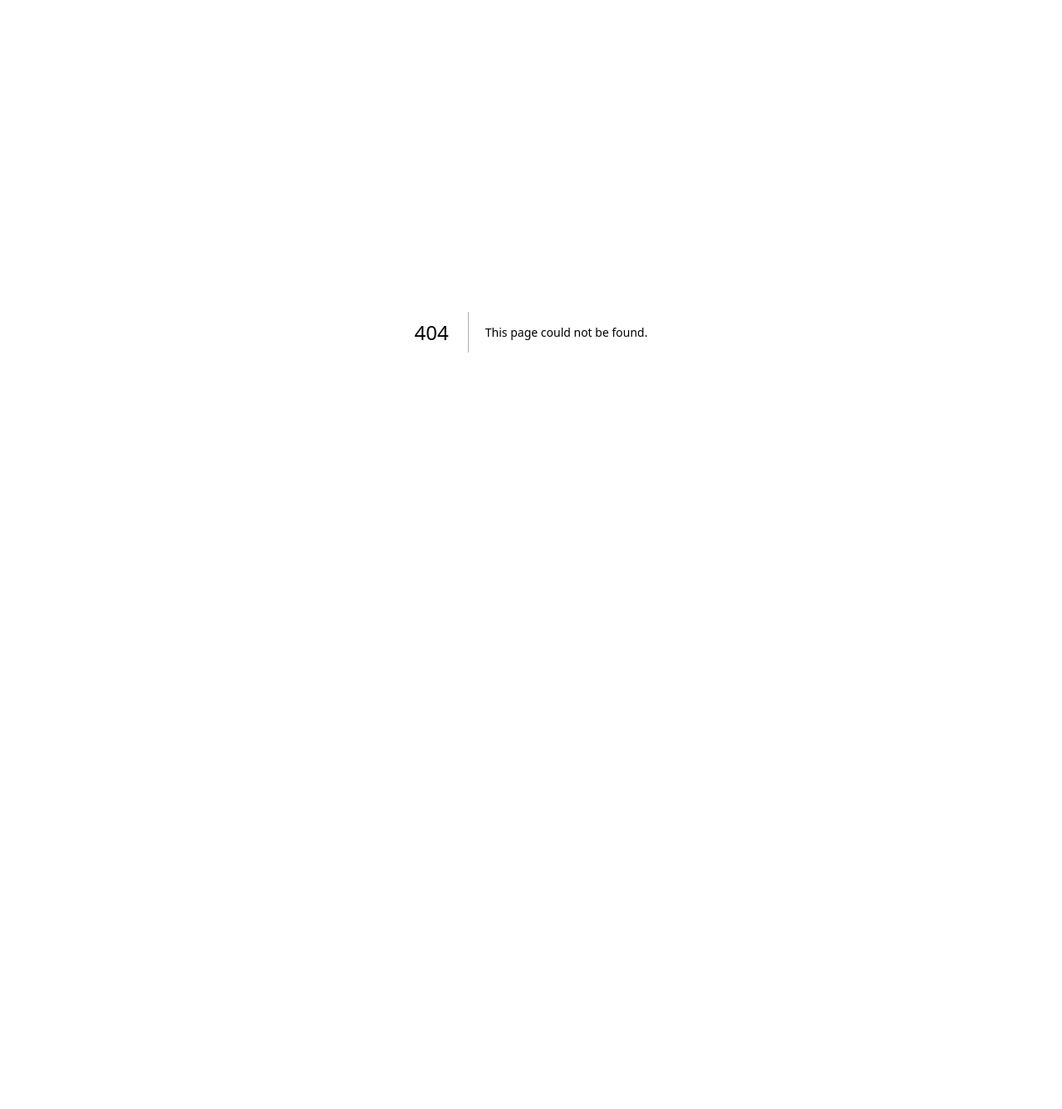
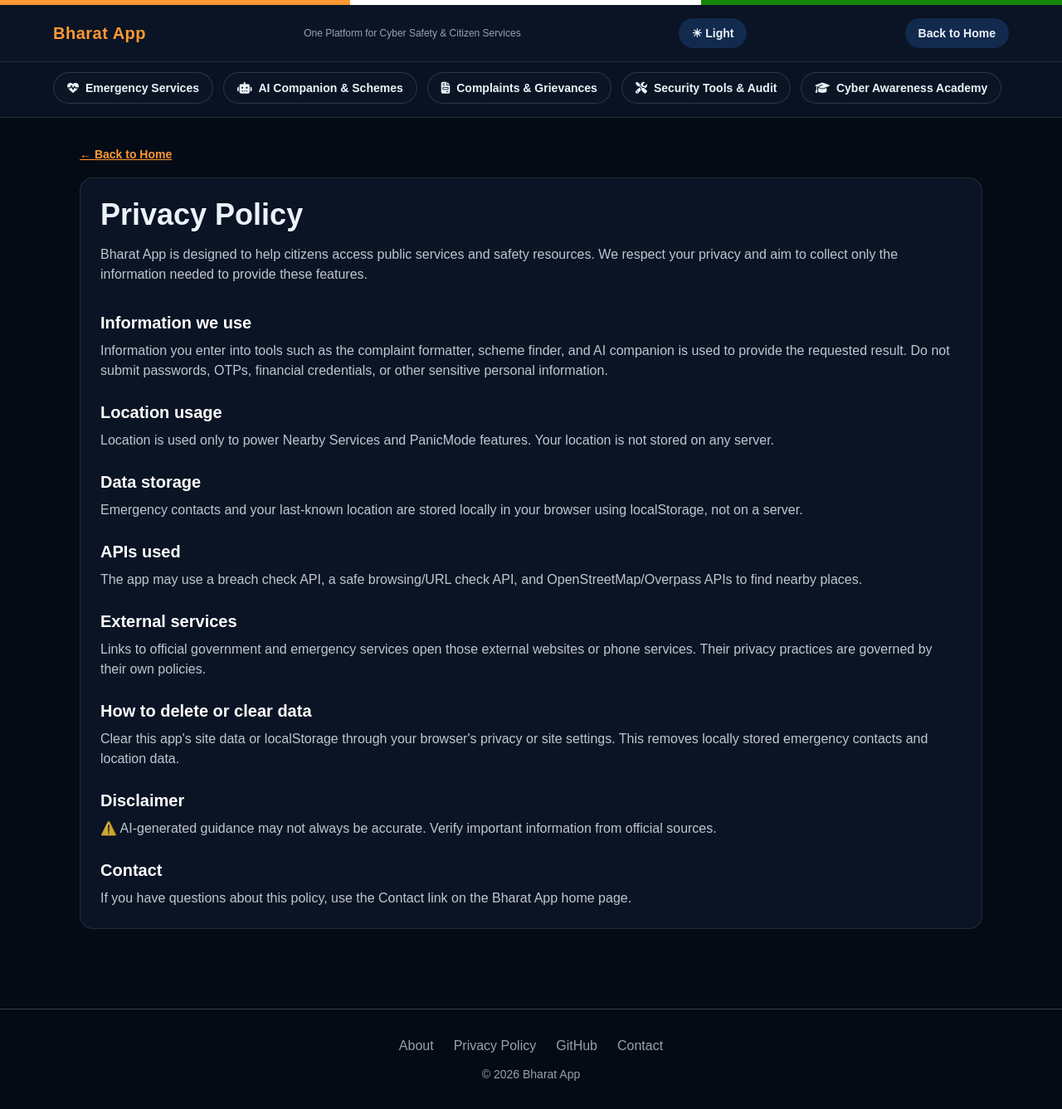
Before and after one commit to kunalkushwaha-tech/Smart-Bharat-App, a Next.js app in the folder web/: page /privacy in a window 1280 px wide. Before the commit this address had no page. Shown: the whole page at 83% size. Before the commit the page ends 800 px from the top, so only its background shows below. Built offline with nearby package versions, Linux system fonts and the light colour scheme; no server answers.

Commit message:
Save uncommitted security tools, panicmode, and privacy features

```diff
--- a/web/app/page.tsx
+++ b/web/app/page.tsx
@@ -27,8 +27,18 @@
   options: Array<{ text: string; correct: boolean }>;
 };
 
+const quickPrompts = [
+  "Check this URL",
+  "Is this SMS a scam?",
+  "How to secure my account?",
+  "I got a suspicious payment request",
+  "How to report cyber fraud?",
+];
+
 const emergencyContacts: EmergencyContact[] = [
   { number: "112", label: "Unified Emergency Response" },
+  { number: "108", label: "Ambulance Emergency Services" },
+  { number: "101", label: "Fire Emergency Services" },
   {
     number: "1930",
     label: "Cybercrime Financial Fraud Helpline",
@@ -660,6 +670,25 @@
               <p className="mb-3 text-sm">
                 Ask in Hinglish: &quot;password safe hai?&quot;, &quot;ye link fake hai kya?&quot;
               </p>
+              <div className="mb-3 flex flex-wrap gap-2">
+                {quickPrompts.map((prompt) => (
+                  <button
+                    key={prompt}
+                    type="button"
+                    onClick={() => {
+                      setChatInput(prompt);
+                      setChatError(null);
+                    }}
+                    className={`rounded-full border px-3 py-1.5 text-xs font-semibold transition ${
+                      isDark
+                        ? "border-white/20 text-[#ECF2FA] hover:bg-[#122A4D]"
+                        : "border-[#0B1F3A]/20 text-[#0B1F3A] hover:bg-[#eef4ff]"
+                    }`}
+                  >
+                    {prompt}
+                  </button>
+                ))}
+              </div>
               <div className="flex gap-2">
                 <input
                   value={chatInput}
@@ -687,6 +716,7 @@
                   {isChatLoading ? "Sending..." : "Send"}
                 </button>
               </div>
+              <p className="mt-2 text-xs text-gray-400">⚠️ AI-generated guidance may not always be accurate.</p>
               {chatError ? <p className="mt-2 text-sm text-[#ffb0b0]">{chatError}</p> : null}
               <div
                 className={`mt-4 max-h-72 space-y-3 overflow-y-auto rounded-lg border p-3 ${
@@ -960,7 +990,7 @@
       <footer className="mt-16 py-8 border-t border-gray-700 text-center text-gray-400">
   <div className="flex justify-center gap-6 mb-3">
     <a href="#" className="hover:text-white">About</a>
-    <a href="#" className="hover:text-white">Privacy Policy</a>
+    <Link href="/privacy" className="hover:text-white">Privacy Policy</Link>
     <a href="https://github.com/kunalkushwaha-tech" target="_blank" className="hover:text-white">GitHub</a>
     <a href="tel:+918126748461" className="hover:text-white">Contact</a>
   </div>
--- /dev/null
+++ b/web/app/privacy/page.tsx
@@ -0,0 +1,165 @@
+"use client";
+
+import Link from "next/link";
+import { useState } from "react";
+import VisitorCounter from "../components/VisitorCounter";
+
+const tabs = [
+  ["#emergency", "Emergency Services", "fa-heart-pulse"],
+  ["#ai", "AI Companion & Schemes", "fa-robot"],
+  ["#complaints", "Complaints & Grievances", "fa-file-invoice"],
+  ["#security", "Security Tools & Audit", "fa-screwdriver-wrench"],
+  ["#academy", "Cyber Awareness Academy", "fa-graduation-cap"],
+];
+
+export default function PrivacyPage() {
+  const [isDark, setIsDark] = useState(true);
+
+  return (
+    <div
+      className={`min-h-screen transition-colors ${
+        isDark ? "bg-[#050B14] text-[#ECF2FA]" : "bg-[#F4F7FC] text-[#111E30]"
+      }`}
+    >
+      <div className="h-[6px] w-full bg-[linear-gradient(90deg,#FF9933_0%,#FF9933_33%,#fff_33%,#fff_66%,#128807_66%)]" />
+
+      <header
+        className={`sticky top-0 z-50 border-b px-5 py-4 shadow-sm md:px-8 ${
+          isDark ? "border-white/10 bg-[#0A1424]" : "border-[#0B1F3A]/10 bg-white"
+        }`}
+      >
+        <div className="mx-auto flex w-full max-w-6xl flex-wrap items-center justify-between gap-4">
+          <Link href="/" className="text-xl font-extrabold tracking-wide text-[#FF9933]">Bharat App</Link>
+          <p className="hidden text-xs text-gray-400 md:block">One Platform for Cyber Safety & Citizen Services</p>
+          <VisitorCounter />
+          <button
+            type="button"
+            onClick={() => setIsDark((dark) => !dark)}
+            className={`rounded-full px-4 py-2 text-sm font-semibold ${
+              isDark ? "bg-[#122A4D] text-[#ECF2FA]" : "bg-[#0B1F3A] text-white"
+            }`}
+            aria-label="Toggle dark mode"
+          >
+            {isDark ? "☀ Light" : "🌙 Dark"}
+          </button>
+          <Link href="/" className="rounded-full bg-[#122A4D] px-4 py-2 text-sm font-semibold">
+            Back to Home
+          </Link>
+        </div>
+      </header>
+
+      <nav
+        className={`sticky top-[73px] z-40 border-b px-5 py-3 md:px-8 ${
+          isDark ? "border-white/10 bg-[#0A1424]/95" : "border-[#0B1F3A]/10 bg-white/95"
+        }`}
+      >
+        <div className="mx-auto flex w-full max-w-6xl gap-3 overflow-x-auto pb-1">
+          {tabs.map(([href, label, icon]) => (
+            <Link
+              key={href}
+              href={`/${href}`}
+              className={`inline-flex items-center gap-2 whitespace-nowrap rounded-full border px-4 py-2 text-sm font-bold transition ${
+                isDark
+                  ? "border-white/15 bg-[#0A1424] text-[#ECF2FA] hover:bg-[#122A4D]"
+                  : "border-[#0B1F3A]/15 bg-white text-[#5C6E88] hover:bg-[#f7f9fd]"
+              }`}
+            >
+              <i className={`fa-solid ${icon}`} />
+              {label}
+            </Link>
+          ))}
+        </div>
+      </nav>
+
+      <main className="mx-auto w-full max-w-6xl px-5 py-8 md:px-8">
+        <Link href="/" className="text-sm font-semibold text-[#FF9933] underline">
+          &larr; Back to Home
+        </Link>
+        <section
+          className={`mt-4 rounded-2xl border p-6 ${
+            isDark ? "border-white/10 bg-[#0A1424]" : "border-[#0B1F3A]/10 bg-white"
+          }`}
+        >
+          <h1 className="text-4xl font-bold">Privacy Policy</h1>
+          <p className="mt-4 text-[#ECF2FA]/80">
+            Bharat App is designed to help citizens access public services and safety resources.
+            We respect your privacy and aim to collect only the information needed to provide
+            these features.
+          </p>
+
+          <div className="mt-8 space-y-6 text-[#ECF2FA]/80">
+            <div>
+              <h2 className="text-xl font-semibold text-white">Information we use</h2>
+              <p className="mt-2">
+                Information you enter into tools such as the complaint formatter, scheme finder,
+                and AI companion is used to provide the requested result. Do not submit passwords,
+                OTPs, financial credentials, or other sensitive personal information.
+              </p>
+            </div>
+            <div>
+              <h2 className="text-xl font-semibold text-white">Location usage</h2>
+              <p className="mt-2">
+                Location is used only to power Nearby Services and PanicMode features. Your
+                location is not stored on any server.
+              </p>
+            </div>
+            <div>
+              <h2 className="text-xl font-semibold text-white">Data storage</h2>
+              <p className="mt-2">
+                Emergency contacts and your last-known location are stored locally in your
+                browser using localStorage, not on a server.
+              </p>
+            </div>
+            <div>
+              <h2 className="text-xl font-semibold text-white">APIs used</h2>
+              <p className="mt-2">
+                The app may use a breach check API, a safe browsing/URL check API, and
+                OpenStreetMap/Overpass APIs to find nearby places.
+              </p>
+            </div>
+            <div>
+              <h2 className="text-xl font-semibold text-white">External services</h2>
+              <p className="mt-2">
+                Links to official government and emergency services open those external websites
+                or phone services. Their privacy practices are governed by their own policies.
+              </p>
+            </div>
+            <div>
+              <h2 className="text-xl font-semibold text-white">How to delete or clear data</h2>
+              <p className="mt-2">
+                Clear this app&apos;s site data or localStorage through your browser&apos;s privacy
+                or site settings. This removes locally stored emergency contacts and location data.
+              </p>
+            </div>
+            <div>
+              <h2 className="text-xl font-semibold text-white">Disclaimer</h2>
+              <p className="mt-2">
+                ⚠️ AI-generated guidance may not always be accurate. Verify important information
+                from official sources.
+              </p>
+            </div>
+            <div>
+              <h2 className="text-xl font-semibold text-white">Contact</h2>
+              <p className="mt-2">
+                If you have questions about this policy, use the Contact link on the Bharat App
+                home page.
+              </p>
+            </div>
+          </div>
+        </section>
+      </main>
+
+      <footer className="mt-16 border-t border-gray-700 py-8 text-center text-gray-400">
+        <div className="mb-3 flex justify-center gap-6">
+          <Link href="/" className="hover:text-white">About</Link>
+          <Link href="/privacy" className="hover:text-white">Privacy Policy</Link>
+          <a href="https://github.com/kunalkushwaha-tech" target="_blank" rel="noopener noreferrer" className="hover:text-white">
+            GitHub
+          </a>
+          <a href="tel:+918126748461" className="hover:text-white">Contact</a>
+        </div>
+        <p className="text-sm">© 2026 Bharat App</p>
+      </footer>
+    </div>
+  );
+}
```
